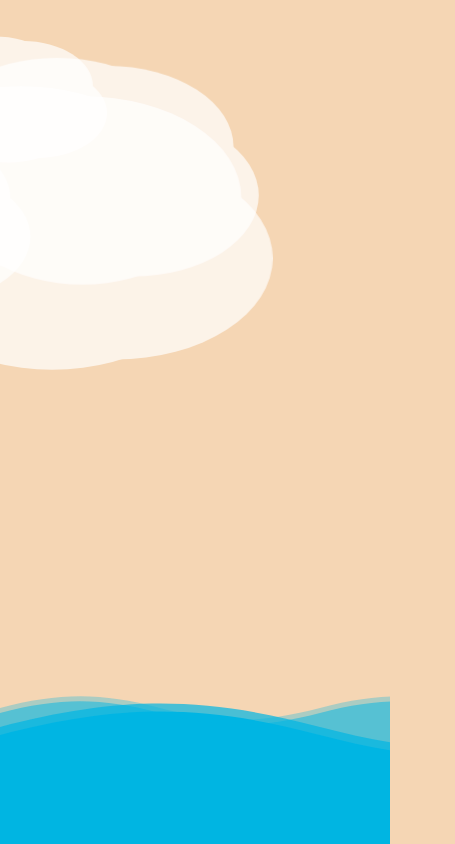
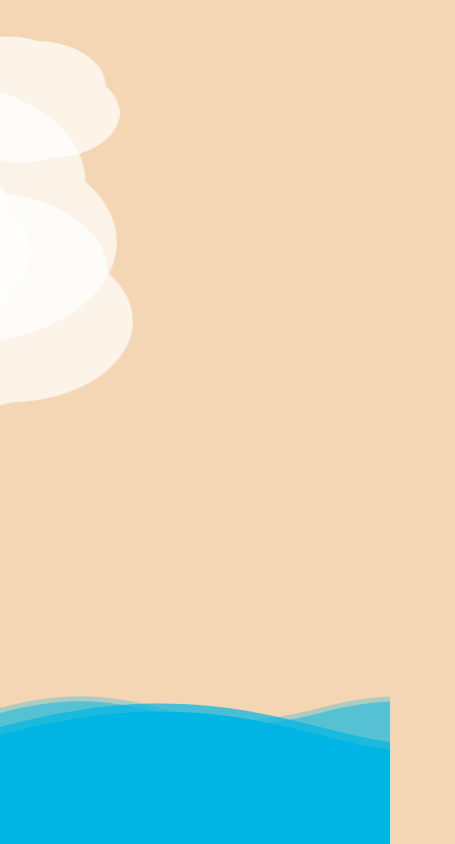
Before and after one commit to Guy-Argaman/OnePiece, a plain HTML site: page index.html in a window 390 px wide. Shown: the top 844 px of the page, 455 px wide, since content can reach past the window. Drawn offline with Linux system fonts and the light colour scheme.

Commit message:
Mobile Finished
The entire program is now entirely responsive

```diff
--- a/css/animations.scss
+++ b/css/animations.scss
@@ -1,12 +1,22 @@
-$randomDuration: random(40) + 20s; // Generates a random number between 20 and 60
-$randomTopTwo: random(28) - 4%; // Generates a random number between -4 and 24
-$randomTopThree: random(28) - 4%; // Generates a random number between -4 and 24
-$randomTopFour: random(28) - 4%; // Generates a random number between -4 and 24
-
+$randomDuration: min(45, 50) + 1s; // Generates a random duration between 20s and 60s
+$randomTopTwo: random(28) - 4%; // Generates a random percentage between -4% and 24%
+$randomTopThree: random(28) - 4%; // Generates a random percentage between -4% and 24%
+$randomTopFour: random(28) - 4%; // Generates a random percentage between -4% and 24%
+// Mobile Randomness
+$mobileTop: min(0%, random(50)); // Generates a random number between 0 and 50
+$mobileTopOne: min(10%, min(20, random(50))); // Ensures a difference of at least 10 and does not exceed 50%
+$mobileTopTwo: min(20%, min(30, random(50))); // Ensures a difference of at least 10 and does not exceed 50%
+$mobileTopThree: min(25%, min(40, random(50))); // Ensures a difference of at least 10 and does not exceed 50%
+$mobileTopFour: min(30%, min(30, random(50)));
 header {
-    position: relative;
+    position: fixed;
+    height: 50%;
+    width: 100%;
+    overflow: hidden;
     z-index: -9;
-    width: 100%;
+    @include mobile {
+        height: 70%;
+    }
     .cloud {
         position: relative;
         animation: clouds alternate infinite;
@@ -18,9 +28,6 @@
         &.four {
             position: absolute;
             animation-duration: $randomDuration;
-            @include mobile {
-                left: unset;
-            }
         }
         & div {
             position: absolute;
@@ -52,7 +59,8 @@
         top: 0;
         left: -25%;
         @include mobile {
-            right: 100%;
+            top: $mobileTopOne;
+            left: -100%;
         }
     }
     .two {
@@ -61,8 +69,8 @@
         animation-delay: 2s;
         scale: 1.8;
         @include mobile {
-            right: 110%;
-            margin-top: $randomTopTwo;
+            top: $mobileTopTwo;
+            left: -145%;
         }
     }
     .three {
@@ -72,8 +80,8 @@
         transform: scale(1.5);
         scale: 1.5;
         @include mobile {
-            margin-top: $randomTopThree;
-            right: 125%;
+            top: $mobileTopThree;
+            left: -165%;
         }
     }
     .four {
@@ -83,13 +91,13 @@
         transform: scale(1.2);
         scale: 1.2;
         @include mobile {
-            right: 135%;
-            margin-top: $randomTopFour;
+            top: $mobileTopFour;
+            left: -135%;
         }
     }
 }
 @keyframes clouds {
     100% {
-        transform: translate(120%);
+        transform: translate(150%);
     }
 }
--- a/css/luffy.scss
+++ b/css/luffy.scss
@@ -1,7 +1,3 @@
-.dot:after {
-    content: "ONE PIECE";
-}
-
 .luffy {
     position: relative;
     opacity: 0;
@@ -147,10 +143,6 @@
             transform: rotate(-50deg);
             left: unset;
             right: 50%;
-            @include mobile {
-                // left: 0;
-                // right: unset;
-            }
         }
         &:after,
         &:before {
--- a/css/style.scss
+++ b/css/style.scss
@@ -41,8 +41,12 @@
     gap: 200px;
     @include mobile {
         position: unset;
+        top: 0;
+        left: 0;
         flex-direction: column;
         gap: 50px;
-        padding-top: 100px;
+        padding: 100px 0;
+        width: 100%;
+        overflow: hidden;
     }
 }
--- a/css/zoro.scss
+++ b/css/zoro.scss
@@ -1,9 +1,6 @@
 .zoro {
     position: relative;
     opacity: 0;
-    // position: absolute;
-    // top: 30%;
-    // left: -25%;
     width: 200px;
     height: 200px;
     animation: spin-zoro 1.5s forwards ease-in;
@@ -18,26 +15,20 @@
         border: 5px solid #000;
         border-radius: 0 0 40px 0;
         z-index: -2;
-        @include mobile {
-            left: 50%;
-        }
         &.long {
             top: 0;
             width: 250px;
             opacity: 0;
-            // transform-origin: top;
-            // transform: rotate(-45deg) translate(-45%, -100%);
-            // animation: zoro-left-sword 0.8s forwards ease-out;
-            // animation-delay: 4s;
+            &:nth-of-type(1) {
+                @include mobile {
+                    left: 50%;
+                }
+            }
             &:nth-of-type(2) {
                 left: unset;
                 right: -50%;
                 top: 50%;
                 border-radius: 0 40px 0 0;
-                // transform: scale(-1, 1) rotate(-135deg) translate(36%, 100%);
-                // transform: scale(-1, 1) rotate(-45deg) translate(36%, 100%);
-                // animation: zoro-right-sword 0.8s forwards ease-out;
-                // animation-delay: 4s;
                 @include mobile {
                     right: -50%;
                 }
--- a/main.js
+++ b/main.js
@@ -32,30 +32,6 @@
         zoroSwordsAnimation();
         return;
     }
-    zoroSwordsAnimation();
-
-    // if (isMobile()) {
-    //     setTimeout(() => {
-    //         anime({
-    //             targets: '.zoro, .luffy',
-    //             direction: 'forwards',
-    //             opacity: 1,
-    //             translateY: {
-    //                 value: 70,
-    //             },
-    //             translateX: {
-    //                 value: 0,
-    //             },
-    //             rotate: '1turn',
-    //             delay: anime.stagger(1500),
-    //             easing: 'spring(1, 120, 12, 0)',
-    //             duration: 1500,
-    //         });
-    //     }, spinDuration);
-    //     luffyWink();
-    //     zoroSwordsAnimation();
-    //     return;
-    // }
     zoroSwordsAnimation();
     setTimeout(() => {
         anime({
```
Also changed, not shown: css/style.css, 1 other file.
